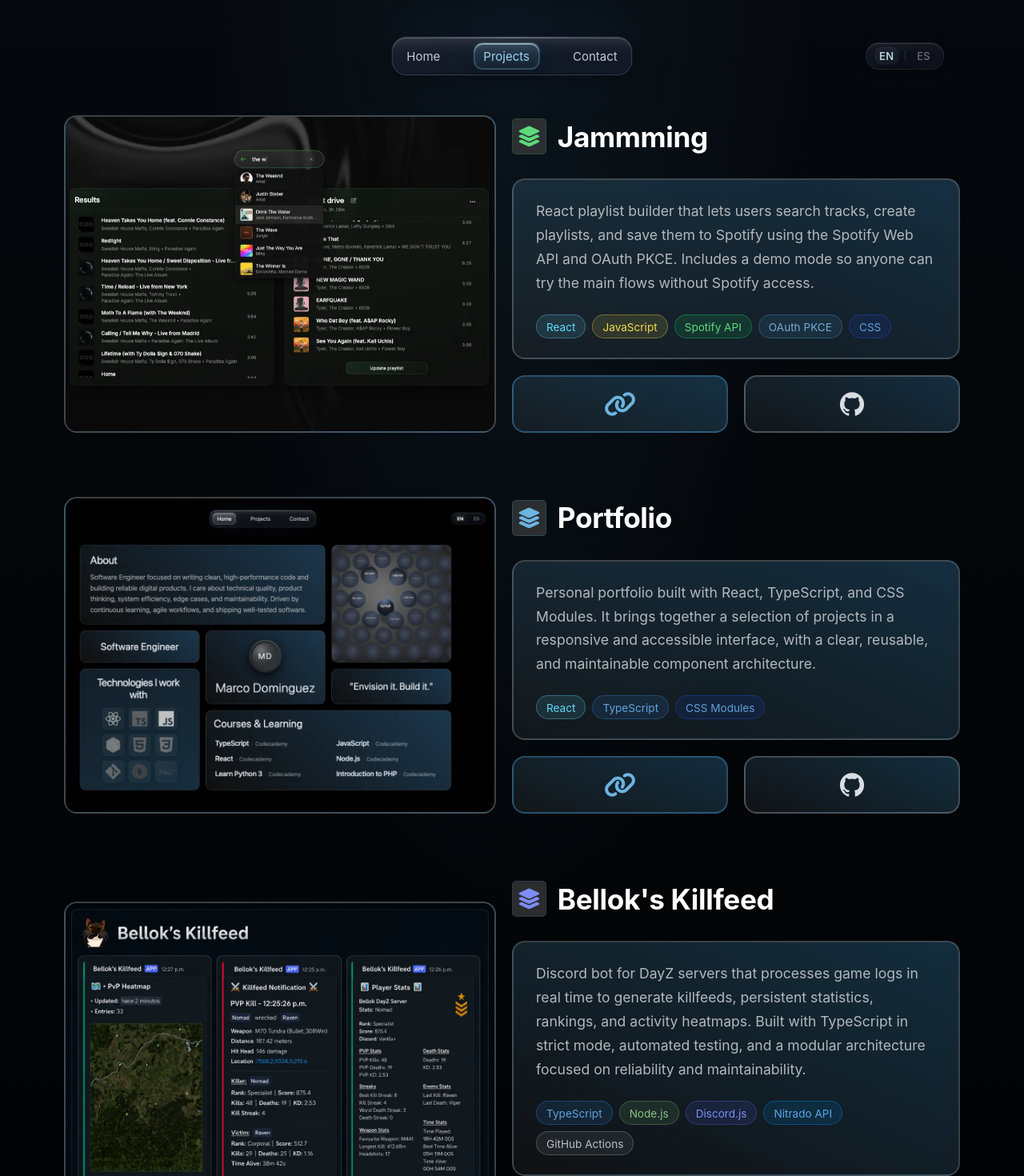
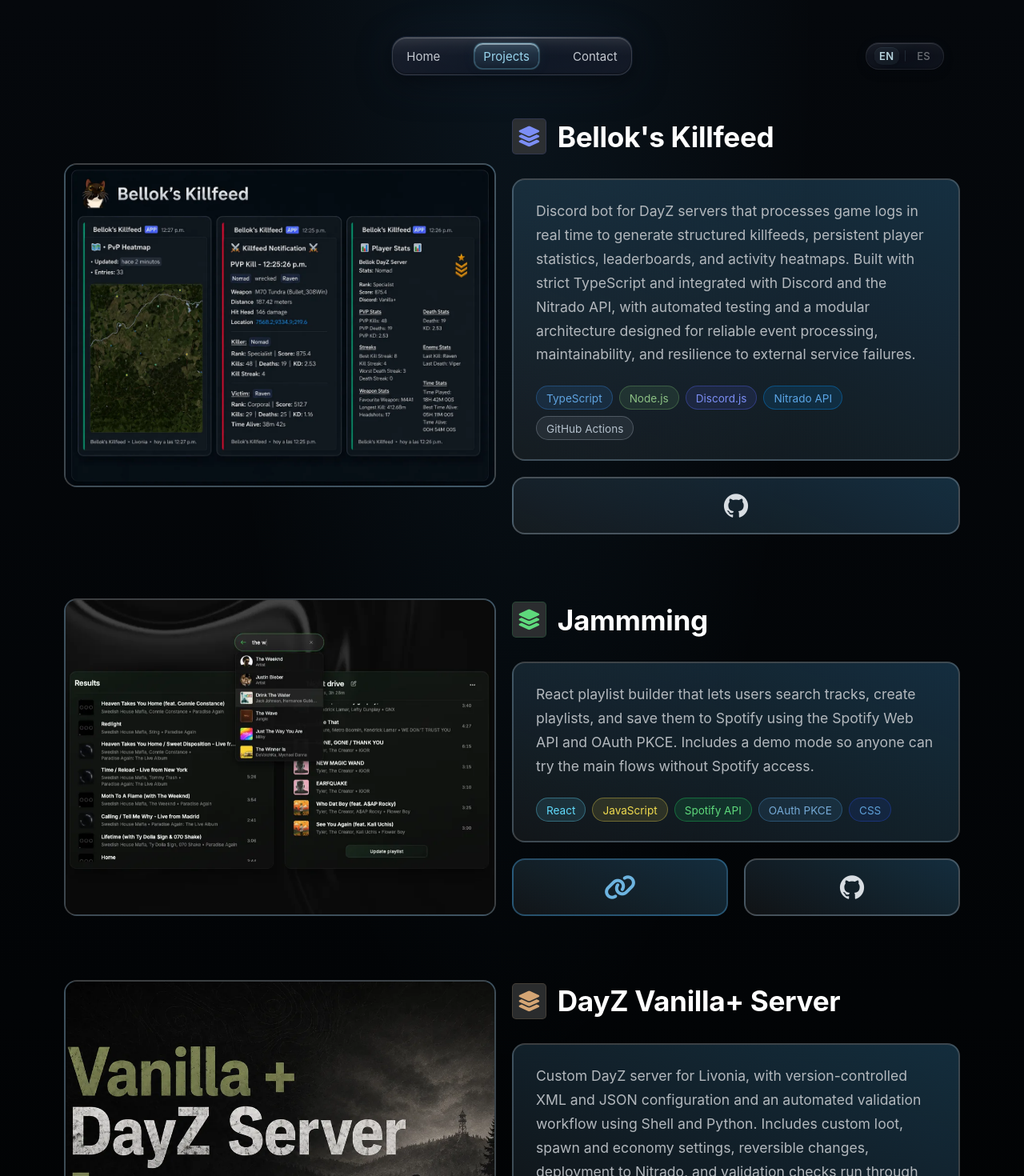
Before and after one commit to Marcodggz/portfolio, a React (Vite) app: page /projects in a window 1280 px wide. Shown: the top 1470 px of the page at 80% size. Built offline with nearby package versions, Linux system fonts and the light colour scheme.

Commit message:
content(projects): reorder projects and refine descriptions

```diff
--- a/src/data/projects.ts
+++ b/src/data/projects.ts
@@ -5,6 +5,14 @@
 import dayzImage from '../assets/DayZ.webp'
 
 export const projects: ProjectData[] = [
+  {
+    title: "Bellok's Killfeed",
+    descriptionKey: 'bellokDescription',
+    image: bellokImage,
+    imageAlt: "Bellok's Killfeed project placeholder",
+    technologies: ['TypeScript','Node.js', 'Discord.js', 'Nitrado API', 'GitHub Actions'],
+    githubUrl: 'https://github.com/Marcodggz/bellok-dayz-bot',
+  },
   {
     title: 'Jammming',
     descriptionKey: 'jammmingDescription',
@@ -15,6 +23,14 @@
     githubUrl: 'https://github.com/Marcodggz/jammming',
   },
   {
+    title: 'DayZ Vanilla+ Server',
+    descriptionKey: 'dayzDescription',
+    image: dayzImage,
+    imageAlt: 'DayZ Vanilla + Server project placeholder',
+    technologies: ['XML', 'JSON', 'Python', 'Shell', 'GitHub Actions'],
+    githubUrl: 'https://github.com/Marcodggz/DayZ-Vanilla-Plus-Server',
+  },
+  {
     title: 'Portfolio',
     descriptionKey: 'portfolioDescription',
     image: portfolioImage,
@@ -23,20 +39,4 @@
     liveUrl: 'https://tu-portfolio-url.vercel.app/', // Uncomment when deployed
     githubUrl: 'https://github.com/Marcodggz/portfolio',
   },
-  {
-    title: "Bellok's Killfeed",
-    descriptionKey: 'bellokDescription',
-    image: bellokImage,
-    imageAlt: "Bellok's Killfeed project placeholder",
-    technologies: ['TypeScript','Node.js', 'Discord.js', 'Nitrado API', 'GitHub Actions'],
-    githubUrl: 'https://github.com/Marcodggz/bellok-dayz-bot',
-  },
-  {
-    title: 'DayZ Vanilla+ Server',
-    descriptionKey: 'dayzDescription',
-    image: dayzImage,
-    imageAlt: 'DayZ Vanilla + Server project placeholder',
-    technologies: ['XML', 'JSON', 'Python', 'Shell', 'GitHub Actions'],
-    githubUrl: 'https://github.com/Marcodggz/DayZ-Vanilla-Plus-Server',
-  },
 ]
--- a/src/data/translations.ts
+++ b/src/data/translations.ts
@@ -24,15 +24,17 @@
       heading: 'Projects',
       live: 'Live',
       github: 'GitHub',
+      scroll: 'scroll',
+      scrollTo: 'Scroll to',
       viewLiveProject: 'View {{title}} live project',
       viewGitHub: 'View {{title}} GitHub repository',
       // Individual project descriptions
       jammmingDescription:
         'React playlist builder that lets users search tracks, create playlists, and save them to Spotify using the Spotify Web API and OAuth PKCE. Includes a demo mode so anyone can try the main flows without Spotify access.',
       portfolioDescription:
-        'Personal portfolio built with React, TypeScript, and CSS Modules. It brings together a selection of projects in a responsive and accessible interface, with a clear, reusable, and maintainable component architecture.',
+        'Personal portfolio built with React, TypeScript, and CSS Modules, focused on responsive design, accessibility, and maintainable component architecture. It showcases selected projects through a clean, adaptive interface with semantic structure, keyboard-friendly interactions, and layouts designed to stay consistent across screen sizes.',
       bellokDescription:
-        'Discord bot for DayZ servers that processes game logs in real time to generate killfeeds, persistent statistics, rankings, and activity heatmaps. Built with TypeScript in strict mode, automated testing, and a modular architecture focused on reliability and maintainability.',
+        'Discord bot for DayZ servers that processes game logs in real time to generate structured killfeeds, persistent player statistics, leaderboards, and activity heatmaps. Built with strict TypeScript and integrated with Discord and the Nitrado API, with automated testing and a modular architecture designed for reliable event processing, maintainability, and resilience to external service failures.',
       dayzDescription:
         'Custom DayZ server for Livonia, with version-controlled XML and JSON configuration and an automated validation workflow using Shell and Python. Includes custom loot, spawn and economy settings, reversible changes, deployment to Nitrado, and validation checks run through GitHub Actions before changes are integrated.',
     },
@@ -92,15 +94,17 @@
       heading: 'Proyectos',
       live: 'Ver',
       github: 'GitHub',
+      scroll: 'Desliza',
+      scrollTo: 'Desliza hasta',
       viewLiveProject: 'Ver proyecto en vivo: {{title}}',
       viewGitHub: 'Ver repositorio en GitHub: {{title}}',
       // Individual project descriptions
       jammmingDescription:
         'Aplicación en React para crear y gestionar playlists de Spotify, con búsqueda de canciones, organización de listas y guardado mediante la Spotify Web API y OAuth PKCE. Incluye modo demo para probar funciones sin iniciar sesión con Spotify.',
       portfolioDescription:
-        'Portfolio personal desarrollado con React, TypeScript y CSS Modules. Reúne una selección de proyectos en una interfaz responsive y accesible, con una arquitectura de componentes clara, reutilizable y fácil de mantener.',
+        'Portfolio personal desarrollado con React, TypeScript y CSS Modules, centrado en el diseño responsive, la accesibilidad y una arquitectura de componentes fácil de mantener. Presenta una selección de proyectos mediante una interfaz limpia y adaptable, con estructura semántica, interacciones optimizadas para teclado y layouts diseñados para mantener su coherencia en cualquier tamaño de pantalla.',
       bellokDescription:
-        'Bot de Discord para servidores de DayZ que procesa logs en tiempo real para generar killfeeds, estadísticas persistentes, rankings y mapas de calor de actividad. Construido con TypeScript en modo estricto, testing automatizado y una arquitectura modular orientada a la fiabilidad y mantenibilidad.',
+        'Bot de Discord para servidores de DayZ que procesa logs del juego en tiempo real para generar killfeeds estructurados, estadísticas persistentes de jugadores, tablas de clasificación y mapas de calor de actividad. Desarrollado con TypeScript estricto e integrado con Discord y la API de Nitrado, incorpora testing automatizado y una arquitectura modular diseñada para procesar eventos de forma fiable, facilitar el mantenimiento y resistir fallos de servicios externos.',
       dayzDescription:
         'Servidor DayZ personalizado para Livonia, con configuración versionada en XML y JSON y un flujo de validación automatizado con Shell y Python. Incluye ajustes de loot, spawns y economía, cambios reversibles y despliegue en Nitrado, con validaciones ejecutadas también en GitHub Actions antes de integrar cambios.',
     },
```
